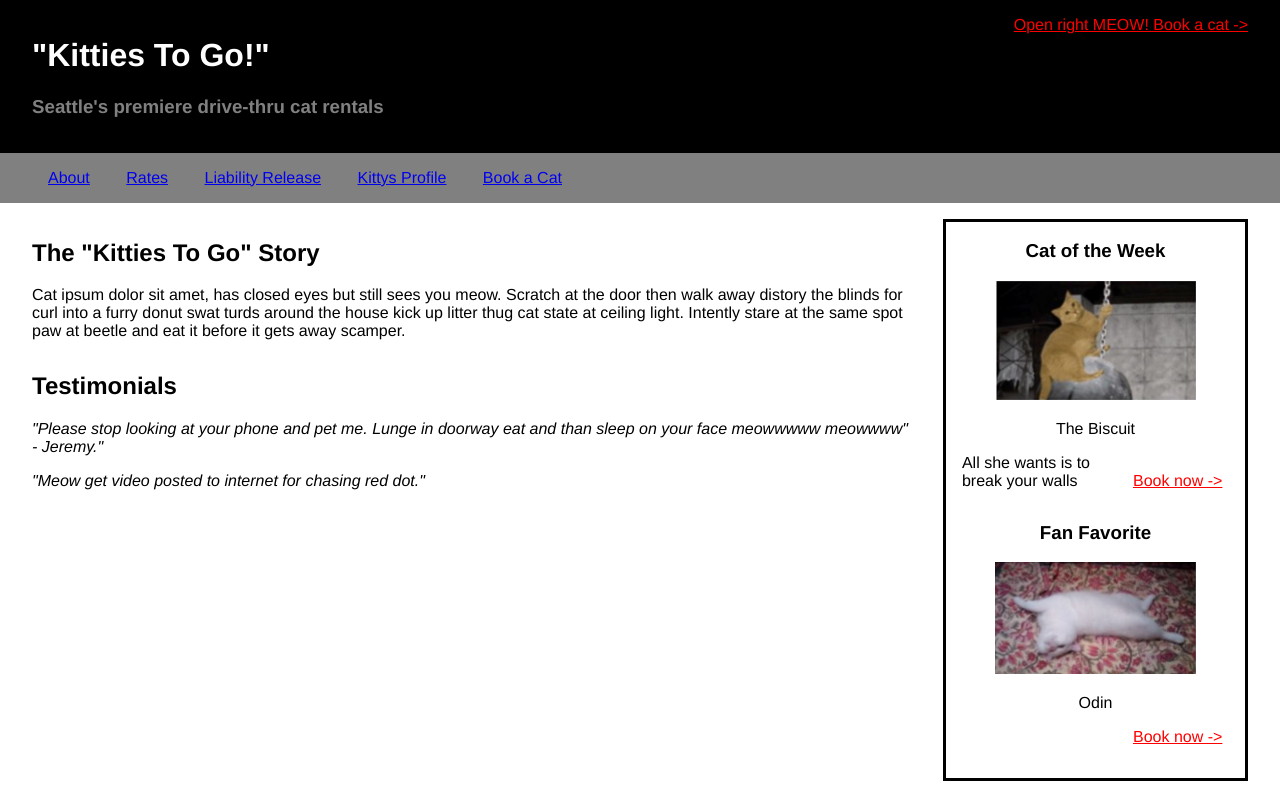
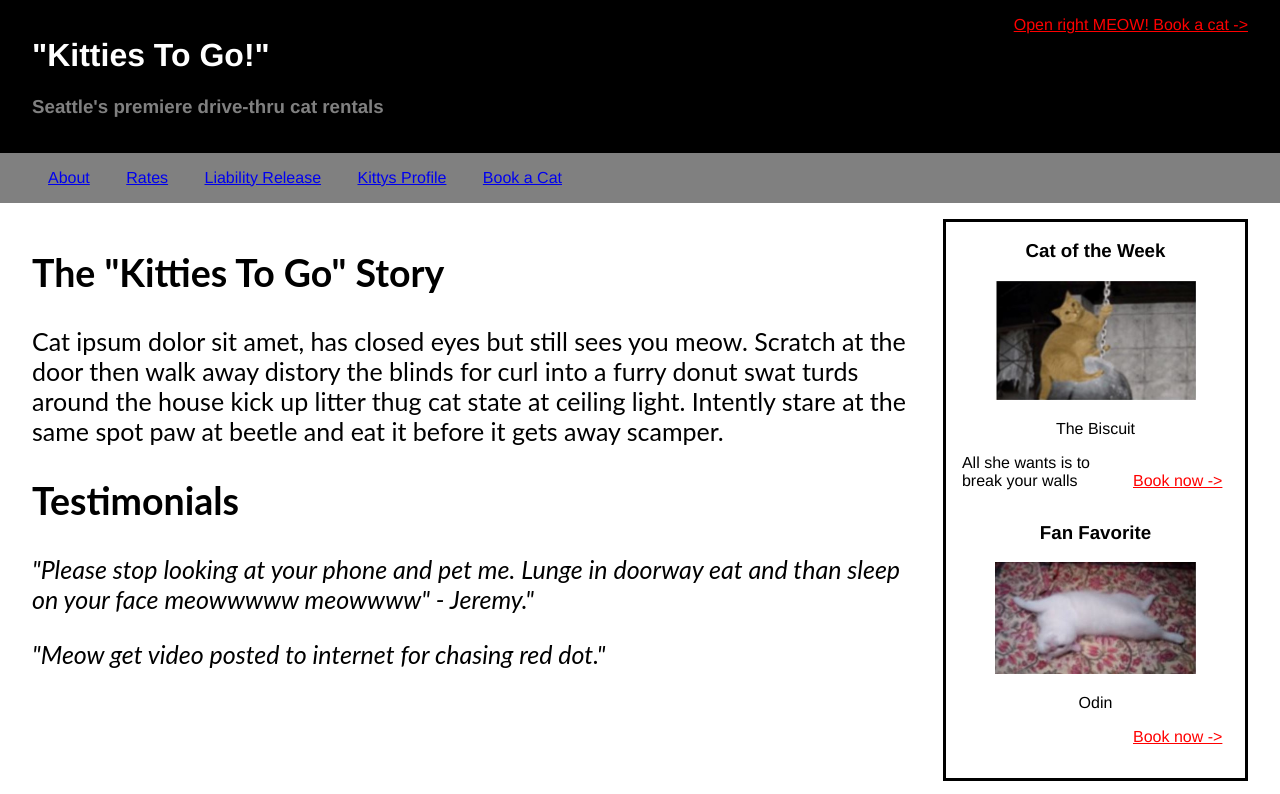
Before and after one commit to tsidhart/mockup_practice, a plain HTML site: page index.html in a window 1280 px wide. Shown: the top 794 px of the page. Drawn offline with Linux system fonts and the light colour scheme.

Commit message:
Added Google fonts to the project

```diff
--- a/styles/kitties-to-go.css
+++ b/styles/kitties-to-go.css
@@ -51,6 +51,8 @@ img {
 
 .cat-content {
   margin-bottom: 2rem;
+  font-family: 'Lato', sans-serif;
+  font-size: 25px;
 }
 
 .cat-image-container {
```
